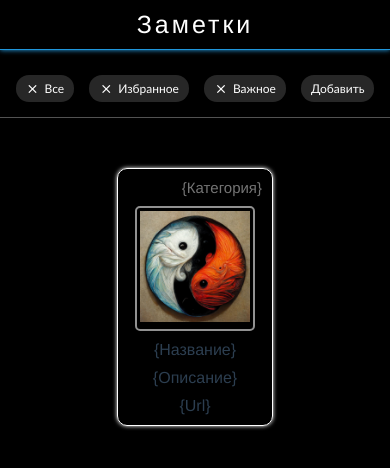
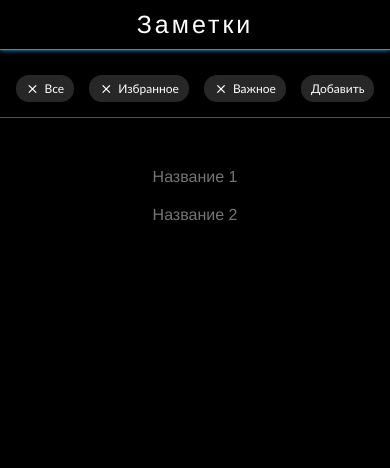
Before and after one commit to beautiful-cookie/information-cards, a Vue app: page /#/ in a window 390 px wide. Shown: the top 468 px of the page. Built offline with nearby package versions, Linux system fonts and the light colour scheme.

Commit message:
card view method change

```diff
--- a/src/views/HomeView.vue
+++ b/src/views/HomeView.vue
@@ -1,6 +1,8 @@
 <template>
   <div class="content-wrapper">
 
+    <details>
+      <div>
         <div class="card">
           <div class="category-name-wrapper"><span class="empty-class"></span><span class="category-name">{Категория}</span></div>
           <div class="image-wrapper"><img src="@/assets/testImg.jpg" alt="Ops.."></div>
@@ -8,6 +10,30 @@
           <div class="description">{Описание}</div>
           <div class="url">{Url}</div>
         </div>
+      </div>
+
+      <summary>
+        Название 1
+      </summary>
+    </details>
+
+
+    <details>
+      <div>
+        <div class="card">
+          <div class="category-name-wrapper"><span class="empty-class"></span><span class="category-name">{Категория}</span></div>
+          <div class="image-wrapper"><img src="@/assets/testImg.jpg" alt="Ops.."></div>
+          <div class="title-wrapper"><span class="title">{Название}</span></div>
+          <div class="description">{Описание}</div>
+          <div class="url">{Url}</div>
+        </div>
+      </div>
+
+      <summary>
+        Название 2
+      </summary>
+    </details>
+
 
   </div>
 </template>
@@ -19,8 +45,30 @@
   align-items: center;
   flex-direction: column;
   width: 100vw;
-  gap: 10px;
   margin-top: 50px;
+  gap: 20px;
+
+
+  details div {
+    display: flex;
+    justify-content: center;
+    align-items: center;
+    width: 100%;
+    cursor: pointer;
+    user-select: none;
+  }
+
+  summary {
+    list-style: none;
+    color: #747474;
+    cursor: pointer;
+    transition-property: color;
+    transition-duration: 0.3s;
+
+    &:hover {
+      color: #c0c0c0;
+    }
+  }
 
   .card {
     display: flex;
@@ -31,10 +79,10 @@
     padding: 10px;
     border-radius: 10px;
     box-shadow: 0 0 4px white;
-    min-width: 40%;
-    max-width: 60%;
-    max-height: 60vh;
+    max-width: 40%;
+    max-height: 60%;
     gap: 10px;
+    margin-top: 20px;
 
     .category-name-wrapper {
       display: flex;
@@ -71,32 +119,20 @@
       border-radius: 5px;
 
       img {
-        width: 100%;
-        height: 100%;
-      }
-    }
-  }
-
-  @media screen and (max-width: 1000px) {
-
-    .card {
-      min-width: 20%;
-      max-width: 40%;
-      max-height: 60vh;
+        max-width: 100%;
+        max-height: 100%;
       }
     }
   }
 
   @media screen and (max-width: 700px) {
-
     .card {
-    min-width: 40%;
       max-width: 60%;
-    max-height: 60vh;
+      max-height: 60%;
     }
-  .image-wrapper {
-
   }
 }
 
+
+
 </style>
```
Lines whose indentation alone changed are shown as unchanged.
